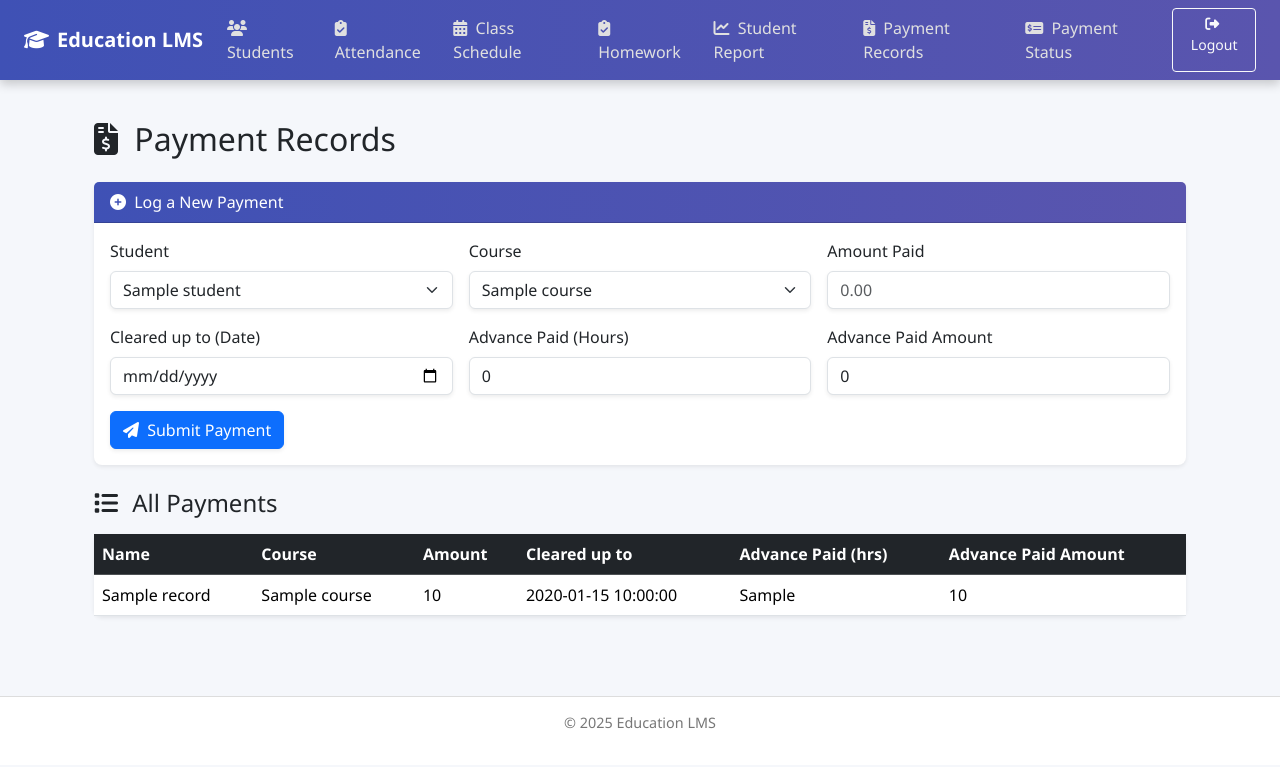
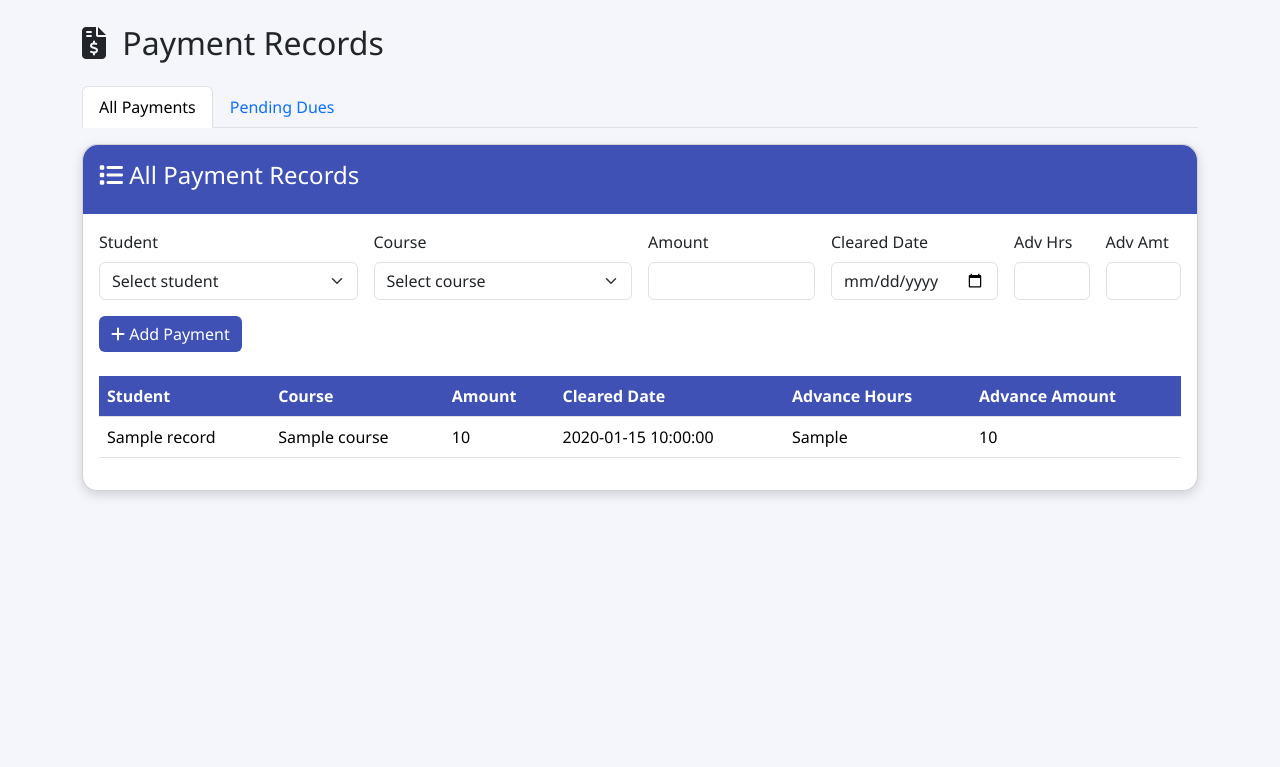
Before and after one commit to india134/LikhilLMS, a Flask app: template templates/payment_records.html in a window 1280 px wide. Shown: the top 767 px of the page. Run offline with Flask 3, Linux system fonts and the light colour scheme; the template is opened without the code that fills it: most values are stand-ins (such as "Sample title", 1, 10 or a date in 2020); some libraries are stand-ins or nearby versions.

Commit message:
Update payment_records.html

```diff
--- a/templates/payment_records.html
+++ b/templates/payment_records.html
@@ -1,93 +1,169 @@
-{% extends "layout.html" %}
-{% block title %}Payment Records – Likhil Education LMS{% endblock %}
+<!DOCTYPE html>
+<html lang="en">
+<head>
+  <meta charset="UTF-8">
+  <title>Payment Records</title>
+  <link href="https://cdn.jsdelivr.net/npm/bootstrap@5.3.2/dist/css/bootstrap.min.css" rel="stylesheet"/>
+  <link href="https://cdnjs.cloudflare.com/ajax/libs/font-awesome/6.5.1/css/all.min.css" rel="stylesheet"/>
+  <style>
+    body { background:#f4f6fc; font-family:"Segoe UI",Tahoma,sans-serif; }
+    .card { border-radius:15px; box-shadow:0 4px 12px rgba(0,0,0,0.15); margin-bottom:2rem; }
+    .header-bar { background:#3f51b5; color:white; padding:1rem; border-radius:15px 15px 0 0; }
+    .btn-primary { background:#3f51b5; border:none; }
+    .btn-primary:hover { background:#303f9f; }
+    .btn-success { background:#388e3c; border:none; } /* agar kahin aur use ho to */
+    .btn-danger { background:#d32f2f; border:none; }
+    .btn-theme {
+      background:#3f51b5;
+      border:none;
+      color:white;
+    }
+    .btn-theme:hover {
+      background:#303f9f;
+      color:white;
+    }
+    .table thead th { background:#3f51b5; color:white; }
+  </style>
+</head>
+<body>
+<div class="container mt-4">
 
-{% block content %}
-  <div class="container py-3">
   <h2 class="mb-4"><i class="fa-solid fa-file-invoice-dollar me-2"></i> Payment Records</h2>
 
-    <!-- Create / Log Payment -->
-    <div class="card shadow-sm border-0 rounded-3 mb-4">
-      <div class="card-header text-white" style="background: linear-gradient(90deg,#3f51b5,#5a55ae);">
-        <i class="fa-solid fa-plus-circle me-1"></i> Log a New Payment
+  <!-- Tabs -->
+  <ul class="nav nav-tabs" id="paymentTabs" role="tablist">
+    <li class="nav-item" role="presentation">
+      <button class="nav-link active" id="all-tab" data-bs-toggle="tab" data-bs-target="#all" type="button">All Payments</button>
+    </li>
+    <li class="nav-item" role="presentation">
+      <button class="nav-link" id="pending-tab" data-bs-toggle="tab" data-bs-target="#pending" type="button">Pending Dues</button>
+    </li>
+  </ul>
+
+  <div class="tab-content mt-3">
+
+    <!-- All Payments Tab -->
+    <div class="tab-pane fade show active" id="all" role="tabpanel">
+      <div class="card">
+        <div class="header-bar">
+          <h4><i class="fa-solid fa-list"></i> All Payment Records</h4>
         </div>
         <div class="card-body">
-        <form method="POST" class="row g-3">
-          <div class="col-md-4">
+          <!-- Form to add a new payment -->
+          <form method="POST" class="row g-3 mb-4">
+            <div class="col-md-3">
               <label class="form-label">Student</label>
-            <select name="name" class="form-select shadow-sm" required>
-              {% for s in students %}<option value="{{ s }}">{{ s }}</option>{% endfor %}
+              <select name="name" class="form-select" required>
+                <option value="">Select student</option>
+                {% for s in students %}
+                  <option value="{{ s }}">{{ s }}</option>
+                {% endfor %}
               </select>
             </div>
-
-          <div class="col-md-4">
+            <div class="col-md-3">
               <label class="form-label">Course</label>
-            <select name="course" class="form-select shadow-sm" required>
-              {% for c in courses %}<option value="{{ c }}">{{ c }}</option>{% endfor %}
+              <select name="course" class="form-select">
+                <option value="">Select course</option>
+                {% for c in courses %}
+                  <option value="{{ c }}">{{ c }}</option>
+                {% endfor %}
               </select>
             </div>
-
-          <div class="col-md-4">
-            <label class="form-label">Amount Paid</label>
-            <input type="number" name="amount" step="0.01" min="0" class="form-control shadow-sm" placeholder="0.00" required />
+            <div class="col-md-2">
+              <label class="form-label">Amount</label>
+              <input type="number" step="0.01" name="amount" class="form-control" required/>
             </div>
-
-          <div class="col-md-4">
-            <label class="form-label">Cleared up to (Date)</label>
-            <input type="date" name="cleared_date" class="form-control shadow-sm" required />
+            <div class="col-md-2">
+              <label class="form-label">Cleared Date</label>
+              <input type="date" name="cleared_date" class="form-control" required/>
             </div>
-
-          <div class="col-md-4">
-            <label class="form-label">Advance Paid (Hours)</label>
-            <input type="number" name="advance_hours" step="0.1" min="0" class="form-control shadow-sm" value="0" />
+            <div class="col-md-1">
+              <label class="form-label">Adv Hrs</label>
+              <input type="number" step="0.01" name="advance_hours" class="form-control"/>
             </div>
-
-          <div class="col-md-4">
-            <label class="form-label">Advance Paid Amount</label>
-            <input type="number" name="advance_amount" step="0.1" min="0" class="form-control shadow-sm" value="0" />
+            <div class="col-md-1">
+              <label class="form-label">Adv Amt</label>
+              <input type="number" step="0.01" name="advance_amount" class="form-control"/>
             </div>
-
             <div class="col-12">
-            <button type="submit" class="btn btn-primary shadow-sm">
-              <i class="fa-solid fa-paper-plane me-1"></i> Submit Payment
+              <button type="submit" class="btn btn-theme">
+                <i class="fa-solid fa-plus"></i> Add Payment
               </button>
             </div>
           </form>
-      </div>
-    </div>
 
-    <!-- List Payments -->
-    <h4 class="mb-3"><i class="fa-solid fa-list me-2"></i> All Payments</h4>
-    <div class="card shadow-sm border-0 rounded-3">
+          <!-- Table of payment records -->
           <div class="table-responsive">
-        <table class="table table-hover align-middle mb-0">
-          <thead class="table-dark">
+            <table class="table table-hover align-middle">
+              <thead>
                 <tr>
-              <th>Name</th>
+                  <th>Student</th>
                   <th>Course</th>
                   <th>Amount</th>
-              <th>Cleared up to</th>
-              <th>Advance Paid (hrs)</th>
-              <th>Advance Paid Amount</th>
+                  <th>Cleared Date</th>
+                  <th>Advance Hours</th>
+                  <th>Advance Amount</th>
                 </tr>
               </thead>
               <tbody>
                 {% for r in records %}
                 <tr>
-                <td>{{ r.get('name') or r.get('Name') }}</td>
-                <td>{{ r.get('course') or r.get('Course') }}</td>
-                <td>{{ r.get('amount') or r.get('Amount') }}</td>
-                <td>{{ r.get('cleared_date') or r.get('Cleared upto/Payment date') }}</td>
-                <td>{{ r.get('advance_hours') or r.get('Advance Paid ( Hours)') }}</td>
-                <td>{{ r.get('advance_amount') or r.get('advance_amount') }}</td>
+                  <td>{{ r.name }}</td>
+                  <td>{{ r.course or "" }}</td>
+                  <td>{{ r.amount }}</td>
+                  <td>{{ r.cleared_date }}</td>
+                  <td>{{ r.advance_hours or 0 }}</td>
+                  <td>{{ r.advance_amount or 0 }}</td>
                 </tr>
                 {% else %}
                 <tr>
-                <td colspan="6" class="text-center text-muted">No payments recorded yet.</td>
+                  <td colspan="6" class="text-muted">No payment records yet.</td>
                 </tr>
                 {% endfor %}
               </tbody>
             </table>
           </div>
+
         </div>
       </div>
-{% endblock %}
+    </div>
+
+    <!-- Pending Dues Tab -->
+    <div class="tab-pane fade" id="pending" role="tabpanel">
+      <div class="card">
+        <div class="header-bar">
+          <h4><i class="fa-solid fa-hourglass-half"></i> Pending Dues</h4>
+        </div>
+        <div class="card-body">
+          <div class="table-responsive">
+            <table class="table table-hover align-middle mb-0">
+              <thead>
+                <tr>
+                  <th>Student</th>
+                  <th>Pending Amount</th>
+                </tr>
+              </thead>
+              <tbody>
+                {% for p in pending_list %}
+                <tr>
+                  <td>{{ p.student }}</td>
+                  <td>{{ p.pending }}</td>
+                </tr>
+                {% endfor %}
+                <tr class="fw-bold table-secondary">
+                  <td>Total Due</td>
+                  <td>{{ total_due }}</td>
+                </tr>
+              </tbody>
+            </table>
+          </div>
+        </div>
+      </div>
+    </div>
+
+  </div>
+</div>
+
+<script src="https://cdn.jsdelivr.net/npm/bootstrap@5.3.2/dist/js/bootstrap.bundle.min.js"></script>
+</body>
+</html>
```
Lines whose indentation alone changed are shown as unchanged.
